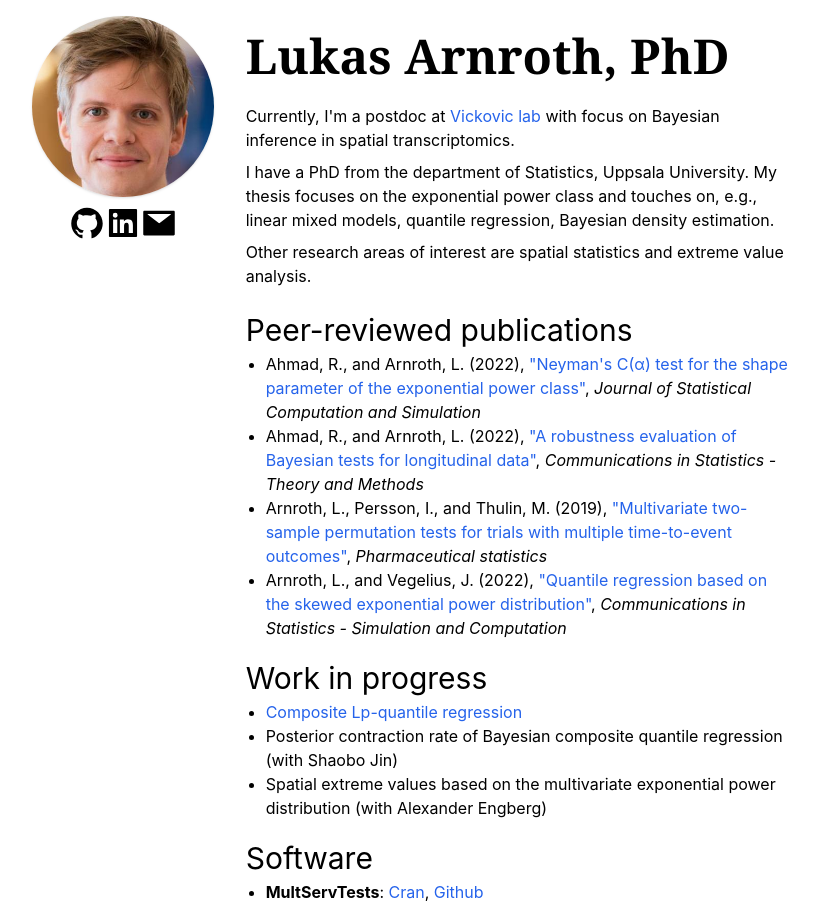
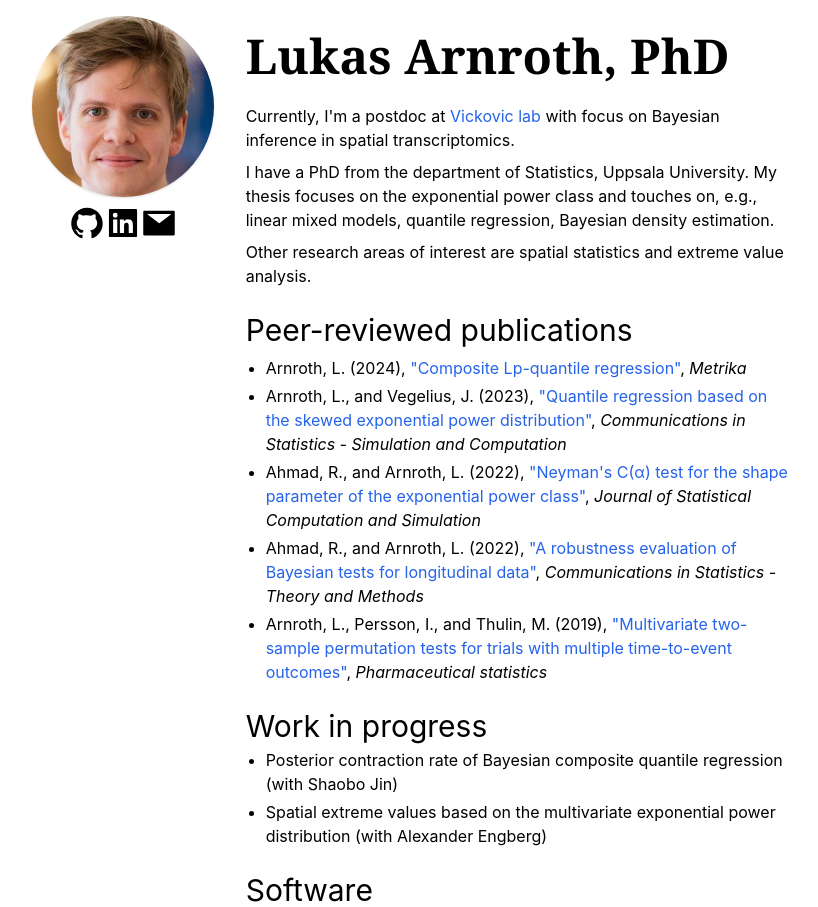
Before and after one commit to lukketotte/lukketotte.github.io, a React (Create React App) app: page / in a window 1280 px wide. Shown: the top 907 px of the page, without its empty margins (197-1015 px from the left). Built offline with nearby package versions, Linux system fonts and the light colour scheme.

Commit message:
adding new paper wopwop

```diff
--- a/src/components/Body/Body.tsx
+++ b/src/components/Body/Body.tsx
@@ -27,8 +27,28 @@ const Body = () => {
         </p>
       </h1>
       <h1 className='text-2xl tablet:text-3xl mt-5 mb-1'>Peer-reviewed publications</h1>
-      <ul className='list-disc ml-5'>
-        <li>
+      <ul className='list-disc ml-5 mt-1'>
+        <li className='mb-1'>
+          Arnroth, L. (2024),{' '}
+          <a
+            className='text-blue-600 hover:text-blue-400'
+            href={'https://link.springer.com/journal/184'}
+          >
+            "Composite Lp-quantile regression"
+          </a>
+          , <em>Metrika</em>
+        </li>
+        <li className='mb-1'>
+          Arnroth, L., and Vegelius, J. (2023),{' '}
+          <a
+            className='text-blue-600 hover:text-blue-400'
+            href={'https://www.tandfonline.com/doi/full/10.1080/03610918.2023.2224945'}
+          >
+            "Quantile regression based on the skewed exponential power distribution"
+          </a>
+          , <em>Communications in Statistics - Simulation and Computation</em>
+        </li>
+        <li className='mb-1'>
           Ahmad, R., and Arnroth, L. (2022),{' '}
           <a
             className='text-blue-600 hover:text-blue-400'
@@ -38,7 +58,7 @@ const Body = () => {
           </a>
           , <em>Journal of Statistical Computation and Simulation</em>
         </li>
-        <li>
+        <li className='mb-1'>
           Ahmad, R., and Arnroth, L. (2022),{' '}
           <a
             className='text-blue-600 hover:text-blue-400'
@@ -48,7 +68,7 @@ const Body = () => {
           </a>
           , <em>Communications in Statistics - Theory and Methods</em>
         </li>
-        <li>
+        <li className='mb-1'>
           Arnroth, L., Persson, I., and Thulin, M. (2019),{' '}
           <a
             className='text-blue-600 hover:text-blue-400'
@@ -59,38 +79,20 @@ const Body = () => {
           </a>
           , <em>Pharmaceutical statistics</em>
         </li>
-        <li>
-          Arnroth, L., and Vegelius, J. (2022),{' '}
-          <a
-            className='text-blue-600 hover:text-blue-400'
-            href={'https://www.tandfonline.com/doi/full/10.1080/03610918.2023.2224945'}
-          >
-            "Quantile regression based on the skewed exponential power distribution"
-          </a>
-          , <em>Communications in Statistics - Simulation and Computation</em>
-        </li>
       </ul>
       <h1 className='text-2xl tablet:text-3xl mt-5 mb-1'>Work in progress</h1>
       <ul className='list-disc ml-5'>
-        <li>
-          <a
-            className='text-blue-600 hover:text-blue-400'
-            href={'https://github.com/lukketotte/CompositeLPQR'}
-          >
-            Composite Lp-quantile regression
-          </a>
-        </li>
-        <li>
+        <li className='mb-1'>
           Posterior contraction rate of Bayesian composite quantile regression (with Shaobo Jin)
         </li>
-        <li>
+        <li className='mb-1'>
           Spatial extreme values based on the multivariate exponential power distribution (with
           Alexander Engberg)
         </li>
       </ul>
       <h1 className='text-2xl tablet:text-3xl mt-5 mb-1'>Software</h1>
       <ul className='list-disc ml-5'>
-        <li>
+        <li className='mb-1'>
           <b>MultServTests</b>:{' '}
           <a
             className='text-blue-600 hover:text-blue-400'
@@ -106,7 +108,7 @@ const Body = () => {
             Github
           </a>
         </li>
-        <li>
+        <li className='mb-1'>
           <b>BayesQR.jl</b>:{' '}
           <a
             className='text-blue-600 hover:text-blue-400'
@@ -122,7 +124,7 @@ const Body = () => {
             Github
           </a>
         </li>
-        <li>
+        <li className='mb-1'>
           <b>Tumly</b> (full-stack dev):{' '}
           <a className='text-blue-600 hover:text-blue-400' href={'http://tumly.se'}>
             tumly.se
```
